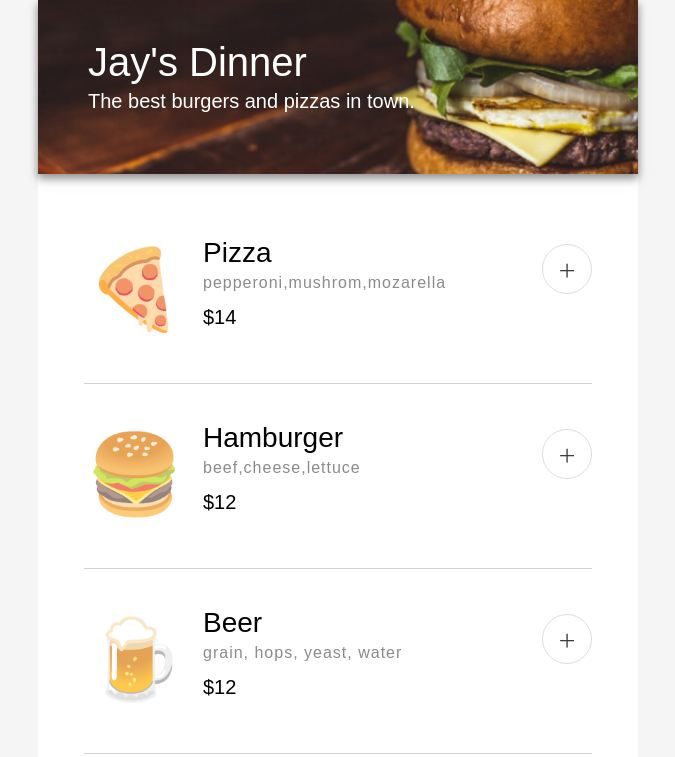
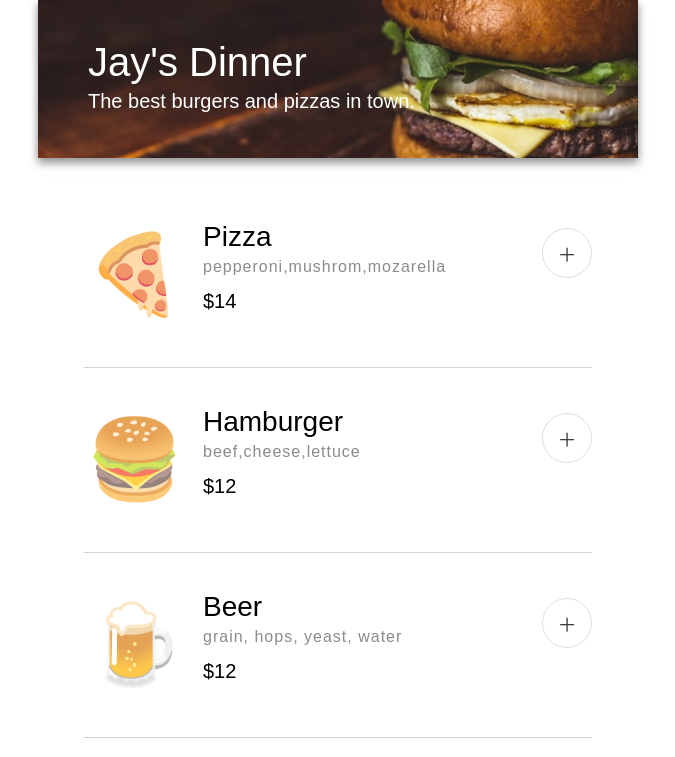
Before and after one commit to surrealgee/restaurant-ordering-app, a website with bundled scripts: page index.html in a window 1280 px wide. Shown: the whole page, without its empty margins (302-977 px from the left). Built offline with nearby package versions, Linux system fonts and the light colour scheme; a web font is replaced by a local one.

Commit message:
Add container to fix overflow issue

```diff
--- a/index.html
+++ b/index.html
@@ -15,6 +15,7 @@
 </head>
 
 <body>
+<div class="container">
     <header>
         <h1>Jay's Dinner</h1>
         <p>The best burgers and pizzas in town.</p>
@@ -44,6 +45,7 @@
             <button type="submit" class="pay-btn" id="pay-btn">Pay</button>
         </form>
     </div>
+</div>
     <script type="module" src="./main.js"></script>
 </body>
 
--- a/style.css
+++ b/style.css
@@ -5,7 +5,6 @@
     padding: 0;
     margin: 0;
     font-weight: 400;
-    font-family: 'Smythe', sans-serif;
     line-height: 24px;
 }
 
@@ -15,9 +14,15 @@
 }
 
 body {
-    background: #F5F5F5;
-    width: 100%;
-    height: 116.2rem;
+    font-family: 'Smythe', sans-serif;
+    margin: 0;
+}
+
+.container {
+    width: 90%;
+    max-width: 600px;
+    margin: 0 auto;
+    min-height: 100vh;
     position: relative;
 }
 
@@ -31,8 +36,7 @@ header {
     height: 15%;
     margin: 0 auto;
     width: 60rem;
-    padding-top: 5rem;
-    padding-left: 5rem;
+    padding: 5rem;
     font-family: 'Smythe', sans-serif;
     filter: drop-shadow(0px 4px 4px rgba(0, 0, 0, 0.25)) drop-shadow(0px 4px 4px rgba(0, 0, 0, 0.25));
 }
@@ -199,6 +203,7 @@ hr {
     color: #FFFFFF;
     cursor: pointer;
     margin: 0 auto;
+    margin-bottom: 2.75rem;
 }
 
 /* Payment Modal Section */
```
